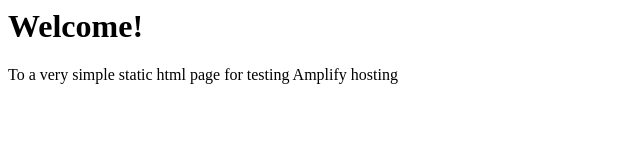
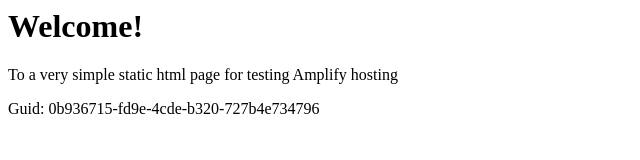
Before and after one commit to aws-aemilia-cdg/Github-PR-Commit-Integration-Test-DoNotTouch-GitHubAutoBuildCanaryTest-v1-preprod-eu-west-3, a website: page src/index.html in a window 1280 px wide. Shown: the whole page, without its empty margins (0-640 px from the left). Drawn offline with Linux system fonts and the light colour scheme.

Commit message:
commit from integ tests

```diff
--- a/src/index.html
+++ b/src/index.html
@@ -1,3 +1,5 @@
+
+
 <html lang="en">
 
 <head>
@@ -10,6 +12,6 @@
 <body>
     <h1>Welcome!</h1>
     <p>To a very simple static html page for testing Amplify hosting</p>
-</body>
+    <p>Guid: 0b936715-fd9e-4cde-b320-727b4e734796</p></body>
 
 </html>
```
